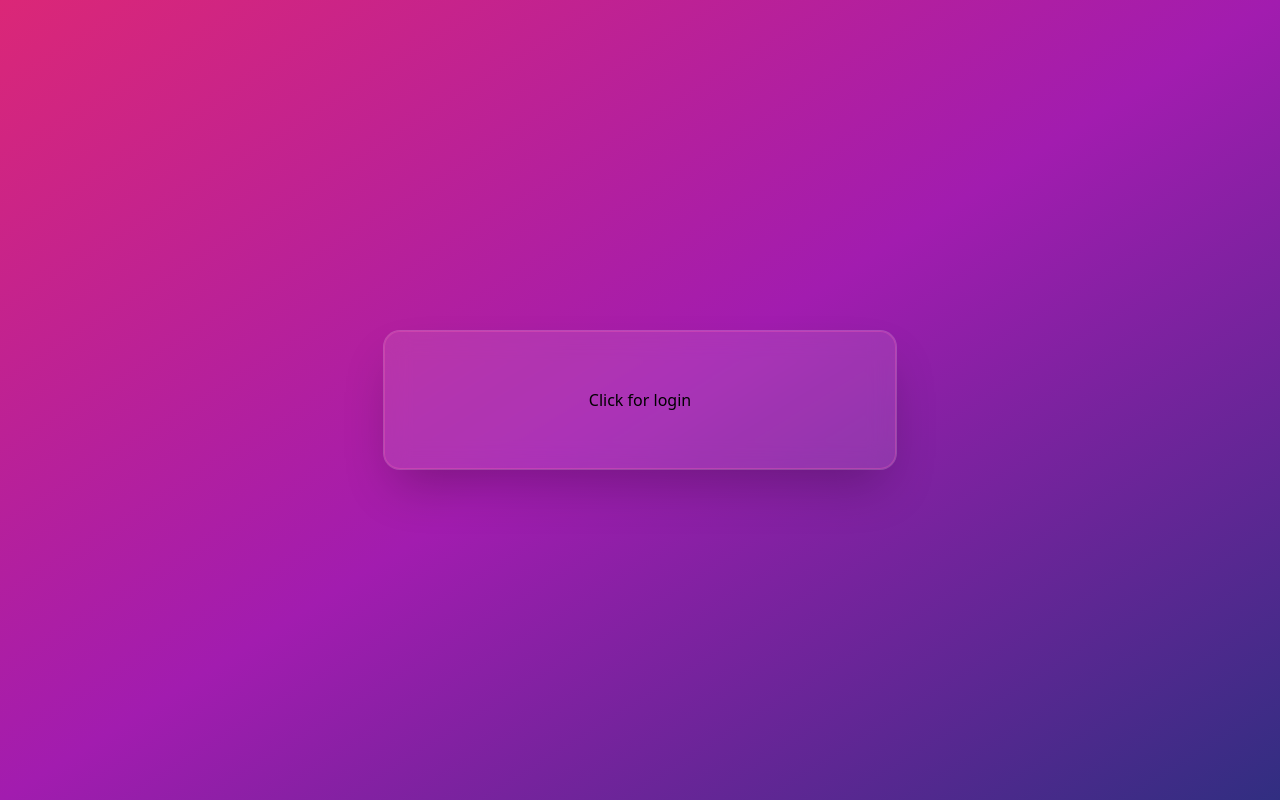
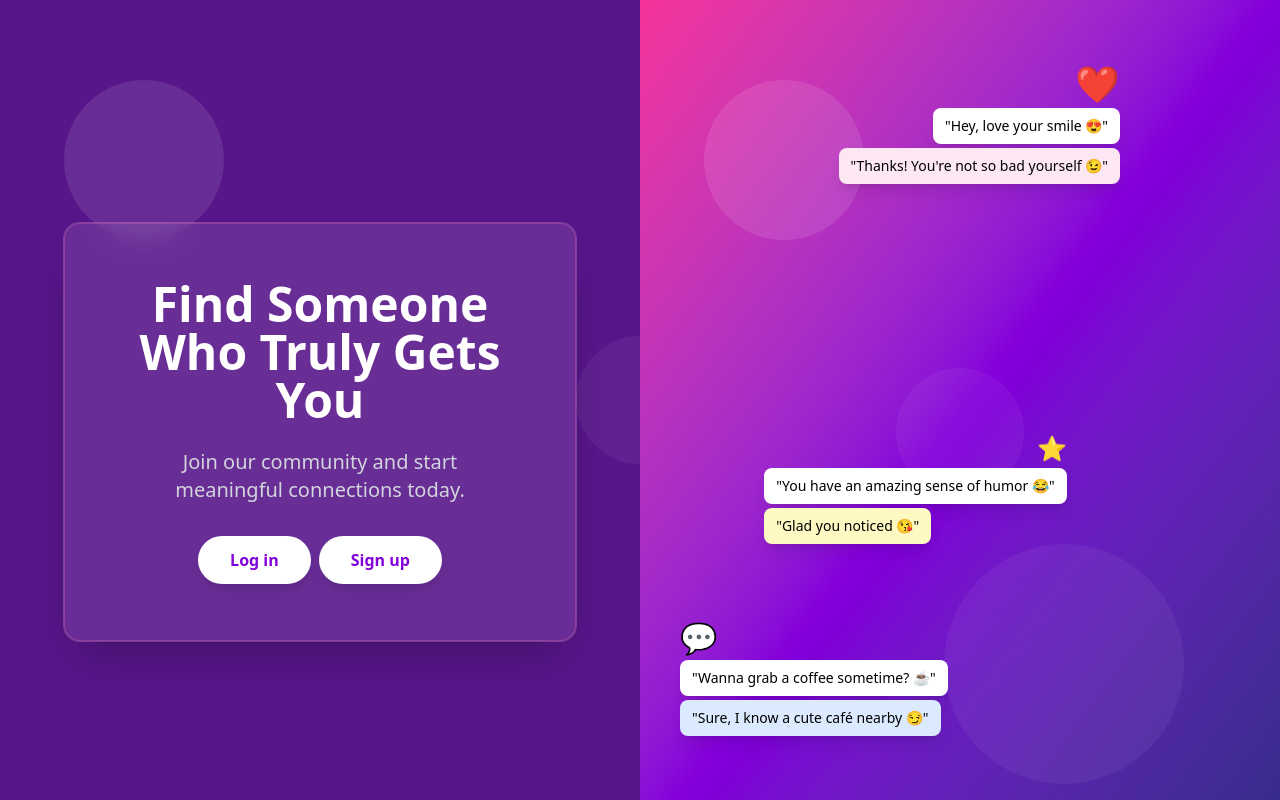
Before and after one commit to SamueIo/dating_app, a Vue app in the folder frontend/: page / in a window 1280 px wide. Built offline with nearby package versions, Linux system fonts and the light colour scheme; no server answers.

Commit message:
Homepage

```diff
--- a/frontend/src/App.vue
+++ b/frontend/src/App.vue
@@ -2,8 +2,10 @@
 </script>
 
 <template>
-  <RouterView></RouterView>
+  <RouterView>
+  </RouterView>
 </template>
+
 
 <style>
 
--- a/frontend/src/components/chat/ManualToggleStatus.vue
+++ b/frontend/src/components/chat/ManualToggleStatus.vue
@@ -25,19 +25,52 @@
       ></span>
     </span>
   </button>
+
+  <!-- Theme status -->
+    <button
+    @click.stop="toggleTheme"
+    class="flex items-center justify-between w-full px-2 py-2 gap-2 hover:bg-pink-200 transition-colors duration-200"
+  >
+    <span class="whitespace-nowrap">Dark mode</span>
+
+    <!-- prepínač -->
+    <span class="relative inline-block w-10 h-6">
+      <!-- pozadie -->
+      <span
+        :class="[
+          'absolute left-0 top-0 w-10 h-6 rounded-full transition-colors duration-300',
+          isDark ? 'bg-yellow-500' : 'bg-gray-300'
+        ]"
+      ></span>
+
+      <!-- gulička -->
+      <span
+        :class="[
+          'absolute left-0 w-5 h-5 bg-white rounded-full shadow-md transition-transform duration-300 ease-in-out',
+          isDark ? 'translate-x-5' : 'translate-x-0',
+          'top-1/2 -translate-y-1/2'
+        ]"
+      ></span>
+    </span>
+  </button>
 </template>
 
 <script setup>
 import { computed } from 'vue';
 import { useUserActivityStore } from '../../store/userActivity';
 import { storeToRefs } from 'pinia';
+import { useThemeStore } from '@/store/themeStore';
 
+const themeStore = useThemeStore();
 const userActivityStore = useUserActivityStore();
 const { manualStatus } = storeToRefs(userActivityStore);
 
 const toggleStatus = () => {
   userActivityStore.toggleManualStatus();
 };
-
+const toggleTheme = () => {
+  themeStore.nextTheme()
+}
+const isDark = computed (() => themeStore.currentTheme === 'dark')
 const isOffline = computed(() => manualStatus.value);
 </script>
--- a/frontend/src/components/layouts/DefaultLayout.vue
+++ b/frontend/src/components/layouts/DefaultLayout.vue
@@ -1,8 +1,7 @@
 <template>
-  <div class="relative flex  overflow-hidden "
-    :style="{ height: isMobile ? 'calc(var(--vh, 1vh) * 100)' : '100vh' }"
-  >
-    <!-- Hamburger button visible only on small screens -->
+  <div class="relative flex overflow-hidden" :style="themeStyles">
+    <CirclesDesign/>
+   <!-- Hamburger button visible only on small screens  -->
     <div v-if="showSidebar">
 
       <!-- Hlavné tlačidlo s dropdown menu (mobil only) -->
@@ -152,10 +151,15 @@ import { useChatUIStore } from '@/store/chatUIStore';
 import { useMatchesStore } from '@/store/matches';
 import { useUserActivityStore } from '@/store/userActivity';
 
+
+import CirclesDesign from '@/ui/CirclesDesign.vue';
 import { useActiveConversationStore } from '../../store/useActiveConversationStore';
 import { useRoute } from 'vue-router';
 
+import { useThemeStore } from '@/store/themeStore';
+
 const route = useRoute();
+const themeStore = useThemeStore();
 
 const activityStore = useUserActivityStore()
 const userStore = useUserStore();
@@ -176,6 +180,15 @@ const isMobileMenuOpen = ref(false);
 const isUserMenuOpen = ref(false);
 
 const isMobile = ref(window.matchMedia('(max-width: 768px)').matches)
+
+// theme logic
+const themeStyles = computed(() => ({
+  backgroundColor: themeStore.themes[themeStore.currentTheme].bg,
+  color: themeStore.themes[themeStore.currentTheme].text,
+  height: isMobile ? 'calc(var(--vh, 1vh) * 100)' : '100vh',
+  transition: 'background-color 0.3s, color 0.3s' // pekná animácia
+}))
+
 
 function toggleMobileMenu() {
   isMobileMenuOpen.value = !isMobileMenuOpen.value;
--- a/frontend/src/components/layouts/GuestLayout.vue
+++ b/frontend/src/components/layouts/GuestLayout.vue
@@ -1,6 +1,7 @@
 <template>
-  <div class="flex items-center justify-center w-screen h-screen overflow-auto">
+  <div class="flex items-center justify-center w-screen h-screen overflow-auto  bg-purple-900">
 
+    <CirclesDesign/>
     <div
       class="flex flex-col items-center justify-center p-1 sm:p-4 md:p-10 lg:p-14
         rounded-2xl border border-pink-400/30 bg-white/10 backdrop-blur-md shadow-2xl
@@ -12,3 +13,6 @@
     </div>
   </div>
 </template>
+<script setup>
+import CirclesDesign from '@/ui/CirclesDesign.vue';
+</script>
--- /dev/null
+++ b/frontend/src/pages/Footer.vue
@@ -0,0 +1,35 @@
+<template>
+  <footer class="bg-purple-900 text-gray-300 py-8 mt-12">
+    <div class="max-w-6xl mx-auto px-4 md:flex md:justify-between md:items-center">
+
+      <!-- Logo / Branding -->
+      <div class="mb-6 md:mb-0 text-center md:text-left">
+        <h2 class="text-white text-2xl font-bold">Samuel Janech</h2>
+        <p class="text-gray-400 mt-1 text-sm">Connecting hearts and minds 💖</p>
+      </div>
+
+      <!-- Footer Links -->
+      <div class="flex flex-col sm:flex-row gap-6 justify-center md:justify-end text-sm">
+        <router-link to="/" class="hover:text-white transition">Linkedin</router-link>
+        <router-link to="/about" class="hover:text-white transition">Cv</router-link>
+        <router-link to="/contact" class="hover:text-white transition">Contact</router-link>
+        <router-link to="/privacy" class="hover:text-white transition">Porfolio</router-link>
+      </div>
+    </div>
+
+    <!-- Bottom copyright -->
+    <div class="mt-6 border-t border-gray-700 pt-4 text-center text-xs text-gray-500">
+      &copy; {{ new Date().getFullYear() }} Samuel Janech. All rights reserved.
+    </div>
+  </footer>
+</template>
+
+<script setup>
+// Footer is static, no logic needed for now
+</script>
+
+<style scoped>
+footer a {
+  transition: color 0.3s;
+}
+</style>
--- a/frontend/src/pages/Home.vue
+++ b/frontend/src/pages/Home.vue
@@ -1,16 +1,97 @@
 <template>
+  <div class="flex flex-col !overflow-auto !min-h-screen !h-screen ">
+    <!-- Main content -->
+    <div class="flex flex-col md:flex-row">
+      <!-- Left column -->
+      <div class="md:w-1/2 flex justify-center items-center p-8 bg-purple-900">
         <GuestLayout>
-               <router-link :to="{ name: 'Login' }">Click for login</router-link>
+          <div class="text-center">
+            <h1 class="text-4xl md:text-5xl font-bold text-white mb-6">
+              Find Someone Who Truly Gets You
+            </h1>
+            <p class="text-lg md:text-xl text-gray-300 mb-8 max-w-sm mx-auto">
+              Join our community and start meaningful connections today.
+            </p>
+            <div class="flex justify-center gap-2">
+              <router-link
+                :to="{ name: 'Login' }"
+                class="bg-white text-purple-700 font-semibold py-3 px-8 rounded-full shadow-lg transform hover:scale-105 transition"
+              >
+                Log in
+              </router-link>
+              <router-link
+                :to="{ name: 'SignUp' }"
+                class="bg-white text-purple-700 font-semibold py-3 px-8 rounded-full shadow-lg transform hover:scale-105 transition"
+              >
+                Sign up
+              </router-link>
+            </div>
+          </div>
+        </GuestLayout>
+      </div>
 
-        </GuestLayout>
+      <!-- Right column -->
+      <div class="md:w-1/2 flex flex-col justify-center items-center bg-gradient-to-br from-pink-500 via-purple-700 to-indigo-900 relative overflow-auto">
+        <CirclesDesign/>
+
+        <!-- Heart chat group -->
+        <div class="absolute top-16 right-40 flex flex-col items-end space-y-1 z-10">
+          <div class="text-4xl mb-1">❤️</div>
+          <div class="bg-white text-black text-sm px-3 py-2 rounded-lg shadow-lg max-w-fit animate-fade-in delay-200">
+            "Hey, love your smile 😍"
+          </div>
+          <div class="bg-pink-100 text-black text-sm px-3 py-2 rounded-lg shadow-lg max-w-fit self-start animate-fade-in delay-400">
+            "Thanks! You're not so bad yourself 😉"
+          </div>
+        </div>
+
+        <!-- Chat emoji group -->
+        <div class="absolute bottom-32 left-10 flex flex-col items-start space-y-1 z-10">
+          <div class="text-3xl mb-1">💬</div>
+          <div class="bg-white text-black text-sm px-3 py-2 rounded-lg shadow-lg max-w-fit animate-fade-in delay-600">
+            "Wanna grab a coffee sometime? ☕"
+          </div>
+          <div class="bg-blue-100 text-black text-sm px-3 py-2 rounded-lg shadow-lg max-w-fit animate-fade-in delay-900">
+            "Sure, I know a cute café nearby 😏"
+          </div>
+        </div>
+
+        <!-- Star chat group -->
+        <div class="absolute top-1/2 right-1/3 flex flex-col items-end space-y-1 z-10">
+          <div class="text-2xl mb-1">⭐</div>
+          <div class="bg-white text-black text-sm px-3 py-2 rounded-lg shadow-lg max-w-fit animate-fade-in delay-1200">
+            "You have an amazing sense of humor 😂"
+          </div>
+          <div class="bg-yellow-100 text-black text-sm px-3 py-2 rounded-lg shadow-lg max-w-fit self-start animate-fade-in delay-1500">
+            "Glad you noticed 😘"
+          </div>
+        </div>
+      </div>
+    </div>
+
+    <!-- Footer -->
+    <footer class="mt-auto relative z-20 bg-black/50 text-gray-300">
+      <Footer/>
+    </footer>
+  </div>
 </template>
+
+
+
 
 <script setup>
 import GuestLayout from '../components/layouts/GuestLayout.vue';
-
-
+import CirclesDesign from '@/ui/CirclesDesign.vue';
+import Footer from './Footer.vue';
 </script>
 
-<style lang="scss" scoped>
+<style scoped>
+@keyframes fade-in {
+  from { opacity: 0; transform: translateY(5px); }
+  to { opacity: 1; transform: translateY(0); }
+}
 
+.animate-fade-in {
+  animation: fade-in 0.6s ease forwards;
+}
 </style>
--- /dev/null
+++ b/frontend/src/store/themeStore.js
@@ -0,0 +1,18 @@
+import { defineStore } from "pinia";
+
+export const useThemeStore = defineStore('theme', {
+  state: () => ({
+    currentTheme: 'dark',
+    themes: {
+        light: { bg: null, text: '#ffffff' }, // purple-500
+        dark: { bg: '#5b21b6', text: '#ffffff' }   // purple-900
+    }
+  }),
+  actions: {
+    nextTheme() {
+      const keys = Object.keys(this.themes); // správne: this.themes
+      const index = keys.indexOf(this.currentTheme);
+      this.currentTheme = keys[(index + 1) % keys.length];
+    }
+  }
+});
--- /dev/null
+++ b/frontend/src/ui/CirclesDesign.vue
@@ -0,0 +1,18 @@
+<template>
+<div class="absolute bg-white/10 rounded-full animate-slow-pulse
+            w-24 h-24 top-20 left-16
+            sm:w-32 sm:h-32
+            md:w-40 md:h-40"></div>
+
+
+<div class="absolute bg-white/5 rounded-full animate-slow-pulse
+            w-20 h-20 top-1/2 left-1/2 -translate-x-1/2 -translate-y-1/2
+            sm:w-28 sm:h-28
+            md:w-32 md:h-32"></div>
+
+<div class="absolute bg-white/5 rounded-full animate-slow-pulse
+            w-32 h-32 bottom-20 right-24
+            sm:w-48 sm:h-48
+            md:w-60 md:h-60"></div>
+
+</template>
```
